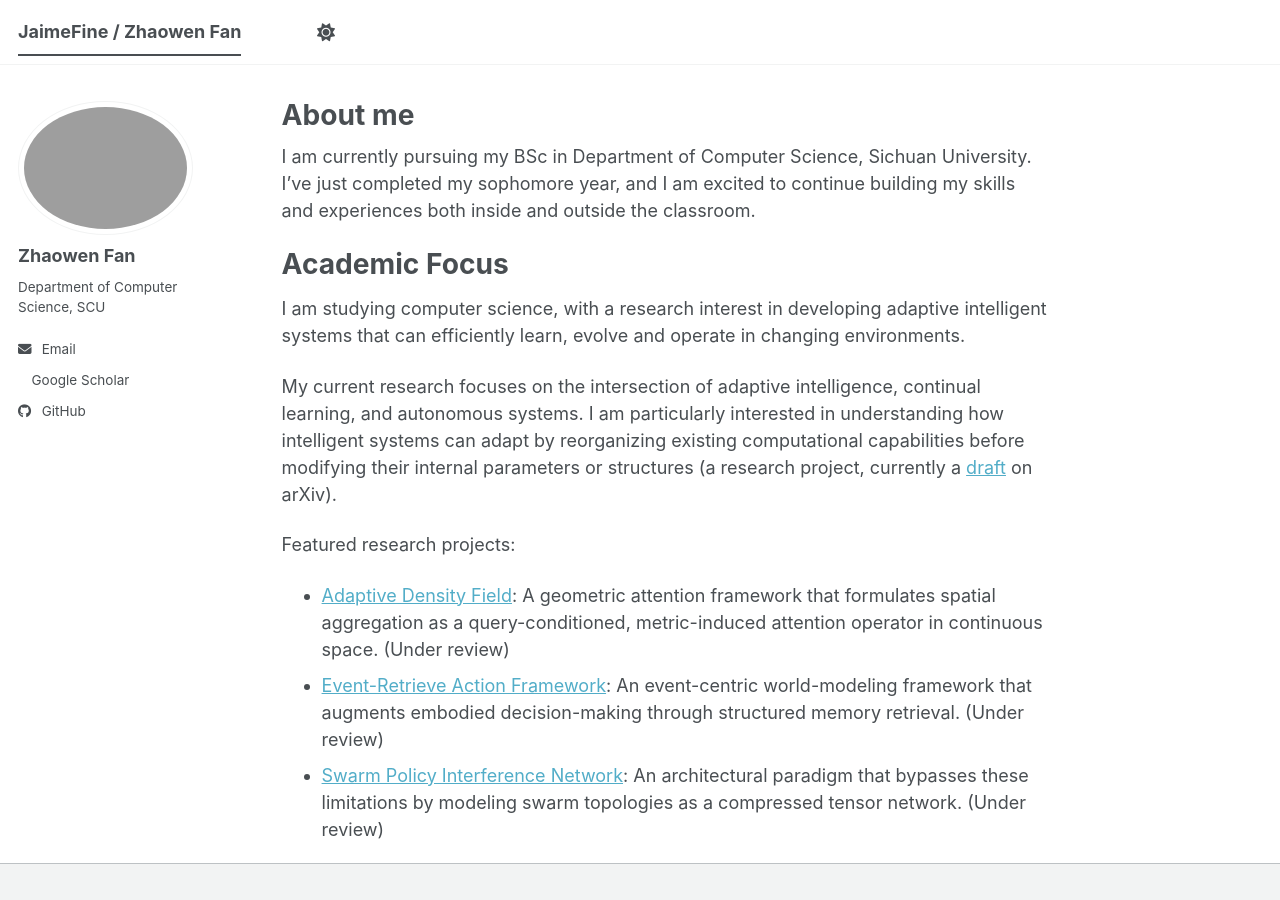
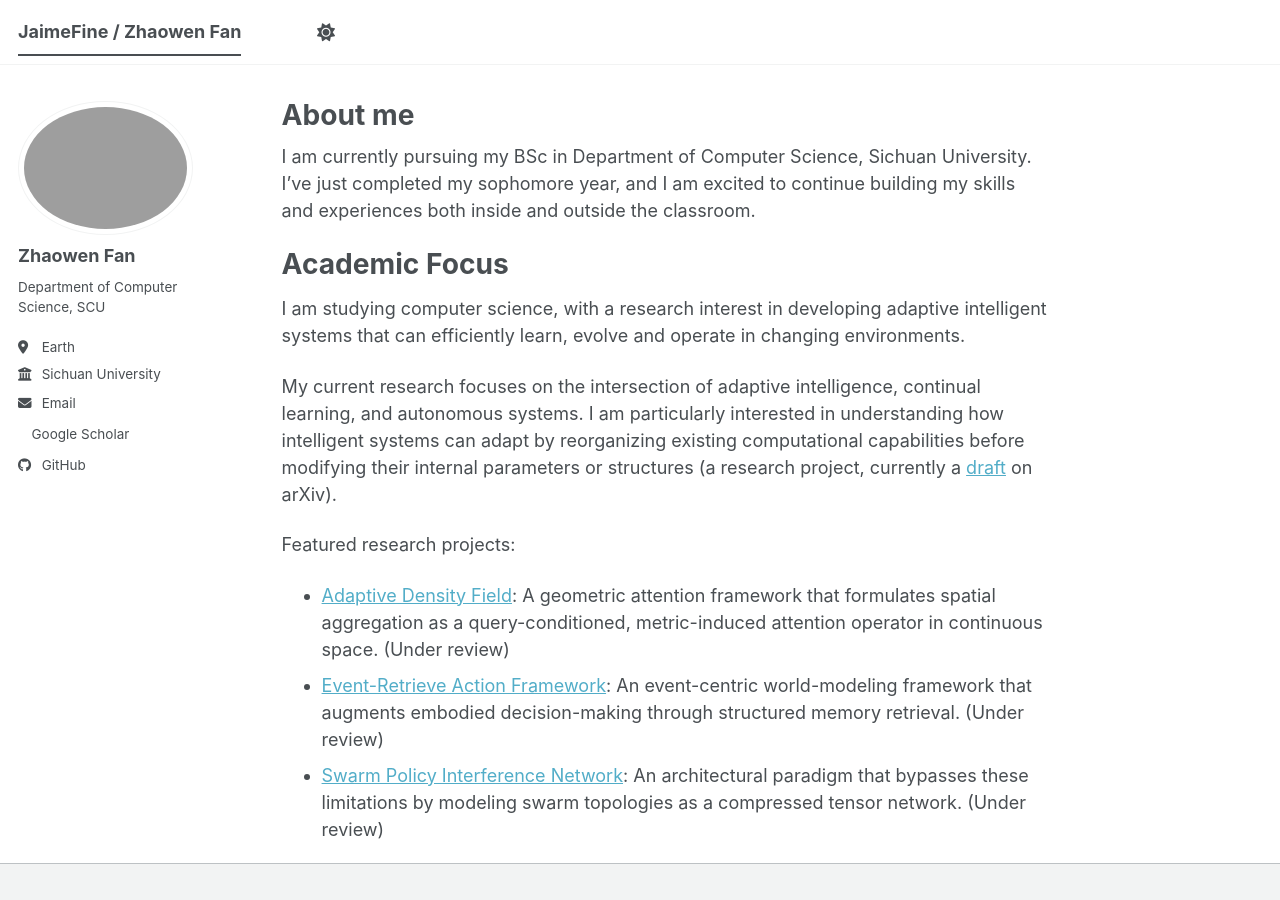
Before and after one commit to JaimeFine/JaimeFine.github.io, a Jekyll site: the page built from _pages/about.md, in a window 1280 px wide and 900 px high. Built offline with Jekyll 4.4.1, drawn with Linux system fonts in a browser that asks for light colours; a style sheet for code colours, icons or effects is not loaded.

Commit message:
Update site configuration and assets for branding

```diff
--- a/_config.yml
+++ b/_config.yml
@@ -13,10 +13,10 @@ title                    : "JaimeFine / Zhaowen Fan"
 title_separator          : "-"
 name                     : &name "Your Name"
 description              : &description "Your Name's academic portfolio"   # Update this with a general description of your site, this is the default if not overridden by a page
-url                      : https://academicpages.github.io # The base hostname & protocol for your site e.g. "https://[your GitHub username].github.io",
+url                      : https://jaimefine.github.io # The base hostname & protocol for your site e.g. "https://[your GitHub username].github.io",
                                                            # or if you already have some other page hosted on Github then use "https://[your GitHub username].github.io/[Your Repo Name]"
 baseurl                  : "" # the subpath of your site, e.g. "/blog"
-repository               : "academicpages/academicpages.github.io"
+repository               : "JaimeFine/JaimeFine.github.io"
 
 # Site Author - The following control what appear as part of the author content on the side bar.
 #               If a field is blank the icon and link will not appear, otherwise it will be shown.
@@ -27,8 +27,8 @@ author:
   name             : "Zhaowen Fan"
   pronouns         : # example: "she/her"
   bio              : "Department of Computer Science, SCU"
-  location         : # "Earth"
-  employer         : # "Red Brick University"
+  location         : "Earth"
+  employer         : "Sichuan University"
   uri              : # URL
   email            : "iamsuperfan@stu.scu.edu.cn"
 
--- a/_includes/head/custom.html
+++ b/_includes/head/custom.html
@@ -10,13 +10,12 @@
  <link rel="preload" href="{{ base_path }}/assets/css/fontawesome.css" as="style" onload="this.onload=null;this.rel='stylesheet'">
 <noscript><link rel="stylesheet" href="{{ base_path }}/assets/css/fontawesome.css"></noscript>
 
-<!-- favicon from https://commons.wikimedia.org/wiki/File:OOjs_UI_icon_academic-progressive.svg -->
+<!-- Site icons -->
 <link rel="apple-touch-icon" sizes="180x180" href="{{ base_path }}/images/apple-touch-icon-180x180.png"/>
-<link rel="icon" type="image/svg+xml" href="{{ base_path }}/images/favicon.svg"/>
 <link rel="icon" type="image/png" href="{{ base_path }}/images/favicon-32x32.png" sizes="32x32"/>
 <link rel="icon" type="image/png" href="{{ base_path }}/images/favicon-192x192.png" sizes="192x192"/>
 <link rel="manifest" href="{{ base_path }}/images/manifest.json"/>
-<link rel="icon" href="/images/favicon.ico"/>
+<link rel="icon" href="{{ base_path }}/images/favicon.ico"/>
 <meta name="theme-color" content="var(--global-bg-color)"/>
 
 <!-- end custom head snippets -->
```
Also changed, not shown: images/apple-touch-icon-180x180.png, images/favicon-192x192.png, images/favicon-32x32.png, images/favicon-512x512.png.
